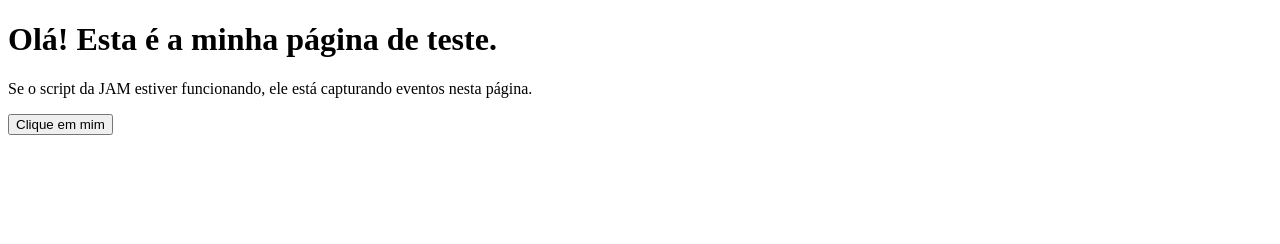
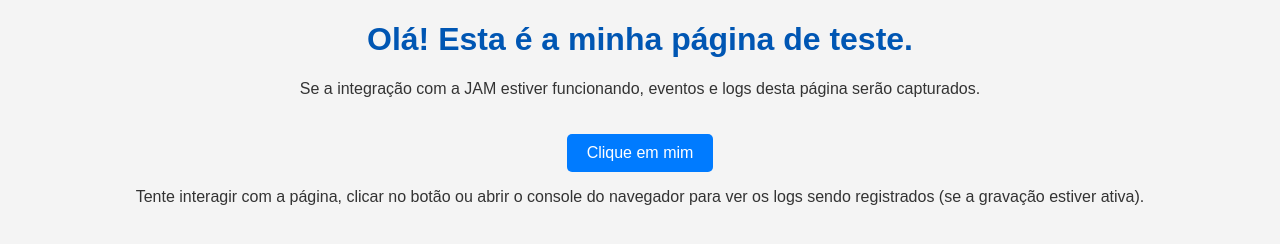
Before and after one commit to breathesulfur/teste.html.github.io, a plain HTML site: page teste.html in a window 1280 px wide. Drawn offline with Linux system fonts and the light colour scheme.

Commit message:
Add files via upload
teste funcional

```diff
--- a/teste.html
+++ b/teste.html
@@ -3,15 +3,44 @@
 <head>
     <meta charset="UTF-8">
     <title>Minha Página de Teste JAM</title>
+    <meta name="jam:team" content="my-team-id-from-dashboard" />
+
     <script type="module" src="https://js.jam.dev/capture.js"></script>
     <script type="module" src="https://js.jam.dev/recorder.js"></script>
-    <meta name="jam:team" content="my-team-id-from-dashboard" />
+
+    <style>
+        /* Apenas alguns estilos básicos para deixar a página mais visualmente agradável */
+        body {
+            font-family: Arial, sans-serif;
+            margin: 20px;
+            background-color: #f4f4f4;
+            color: #333;
+            text-align: center;
+        }
+        h1 {
+            color: #0056b3;
+        }
+        button {
+            padding: 10px 20px;
+            background-color: #007bff;
+            color: white;
+            border: none;
+            border-radius: 5px;
+            cursor: pointer;
+            font-size: 16px;
+            margin-top: 20px;
+        }
+        button:hover {
+            background-color: #0056b3;
+        }
+    </style>
 </head>
 <body>
 
     <h1>Olá! Esta é a minha página de teste.</h1>
-    <p>Se o script da JAM estiver funcionando, ele está capturando eventos nesta página.</p>
+    <p>Se a integração com a JAM estiver funcionando, eventos e logs desta página serão capturados.</p>
     <button onclick="alert('Botão clicado!')">Clique em mim</button>
+    <p>Tente interagir com a página, clicar no botão ou abrir o console do navegador para ver os logs sendo registrados (se a gravação estiver ativa).</p>
 
 </body>
 </html>
```
